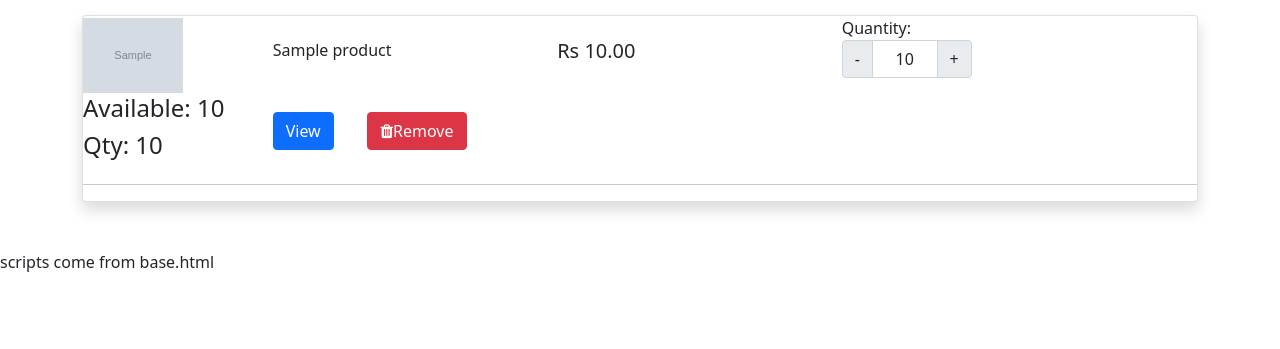
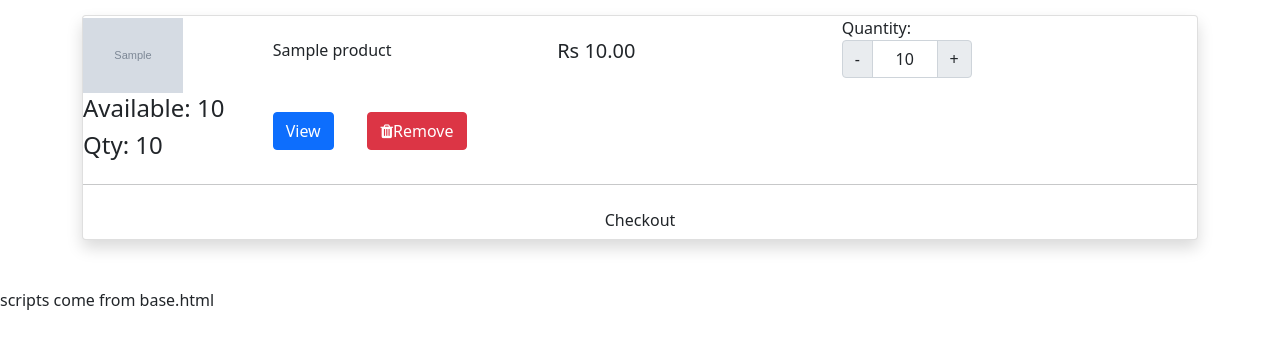
Before and after one commit to sajjadali-fullstack/genz-kart, a Django app: page /cart/ in a window 1280 px wide. Shown: the part 155-504 px from the top of the page. Run offline with Django 5.2, Linux system fonts and the light colour scheme; a user stored in the database is signed in; tables that the repository leaves empty hold one stand-in row (values such as "Sample post"); grey boxes marked "Sample" are stand-in pictures; some libraries are stand-ins or nearby versions.

Commit message:
Add checkout navigation from cart page

```diff
--- a/ecommerce/store/templates/store/cart.html
+++ b/ecommerce/store/templates/store/cart.html
@@ -135,6 +135,8 @@
                     <hr>
                     {% endfor %}
 
+                    <a href="{% url 'checkout' %}" class="btn btn-outline-sucess">Checkout</a>
+
                     {% else %}
                     <h4>Your Cart is Empty</h4>
                     {% endif %}
```
